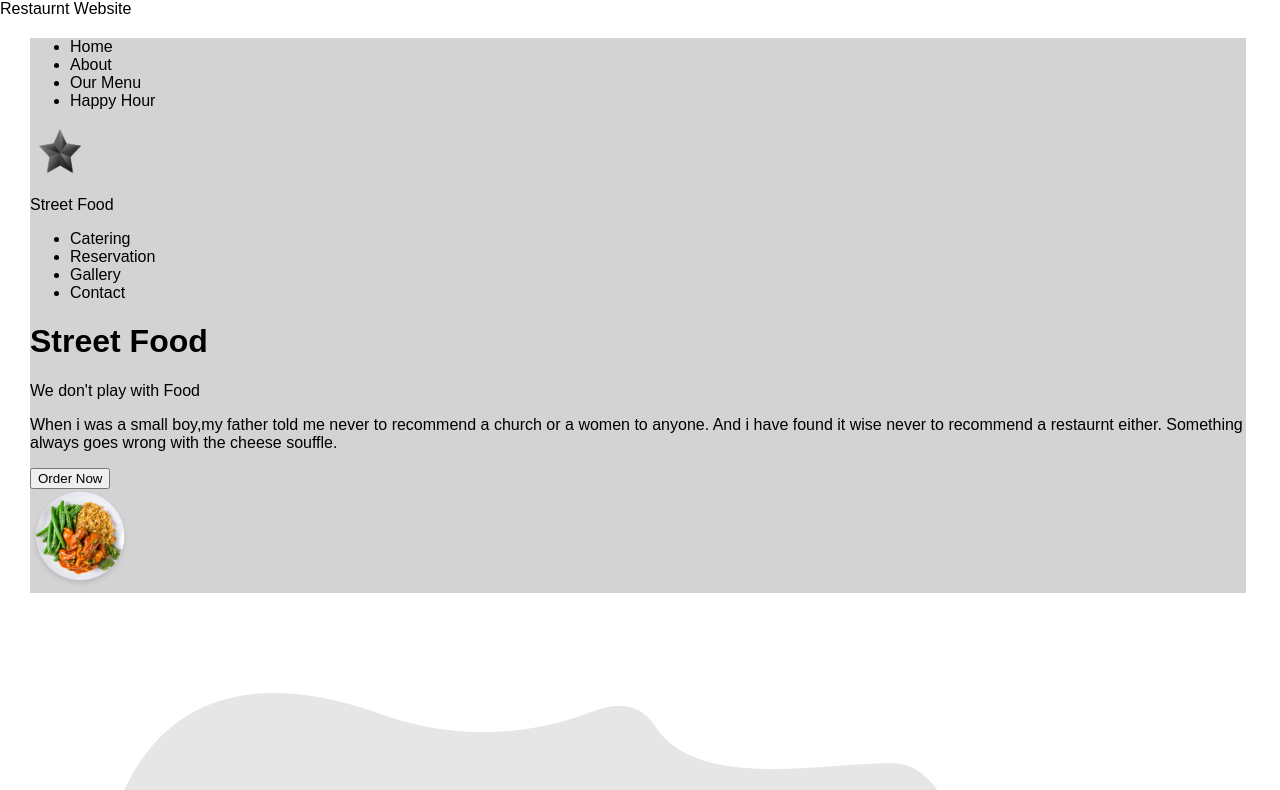
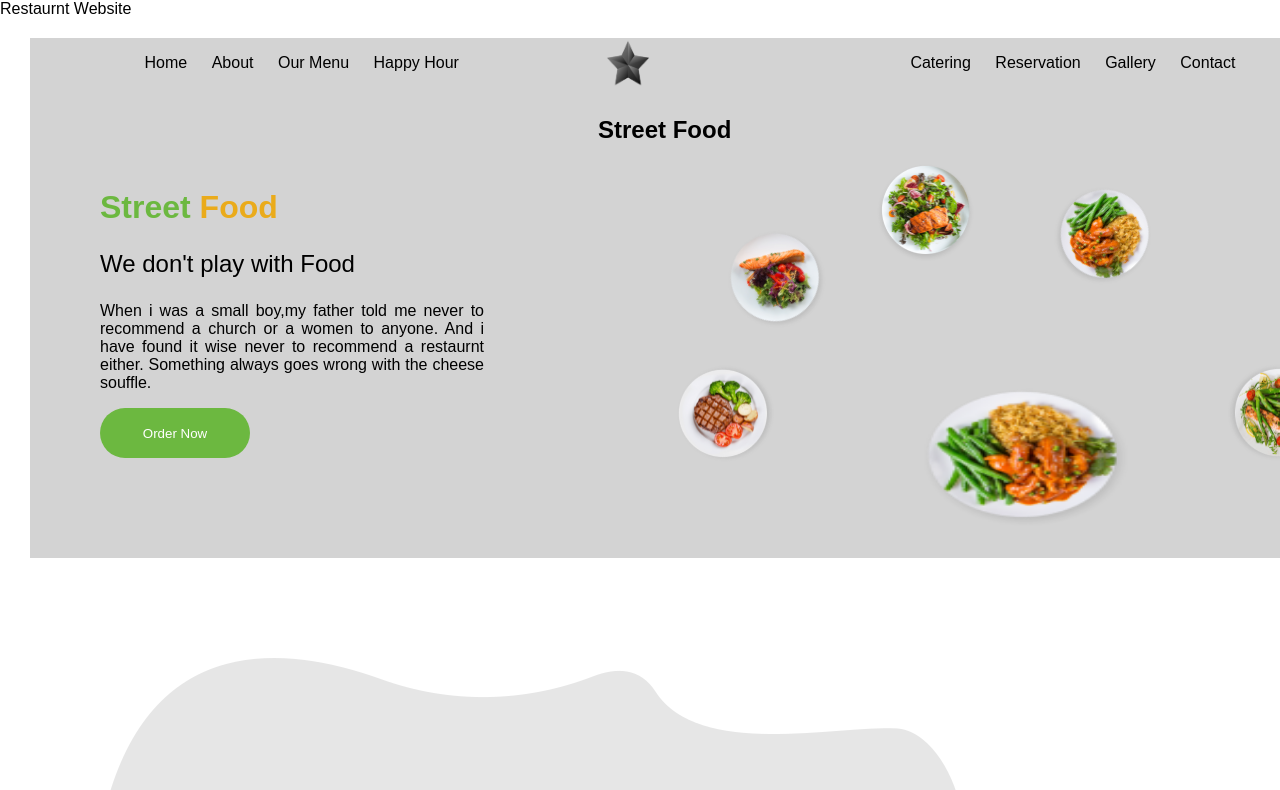
Before and after one commit to faisoabdirisak/Week2_Id_Project, a plain HTML site: page index.html in a window 1280 px wide. Shown: the top 790 px of the page. Drawn offline with Linux system fonts and the light colour scheme.

Commit message:
it will add header section

```diff
--- a/index.css
+++ b/index.css
@@ -1,17 +1,158 @@
 body{
     margin: 0;
     padding: 0;
-    font-family: 'poppins-bold', sans-serif;
+    font-family: 'poppins-bold', sans-serif
+
 }
 
+h2{
+    text-align: center;
+    margin-top: 40px;
+    padding-top: 40px;
+}
 .container{
     background-color: lightgrey;
-    height: 70%;
-    width: 95%;
+    height: 100%;
+    width: 100%;
     margin: 20px 10px 20px 30px;
 
 }
+#star{
+    font-weight: bold;
+    font-size: 24px;
+}
 
+
+span{
+    color: #6CB840;
+    font-weight: bolder;
+}
+#spa{
+    color:  #EAAB1B;
+    font-weight: bolder;
+}
+#sp{
+    color:  #EAAB1B;
+    font-weight: bolder;
+    font-size: 29px;
+}
+#mn{
+    color: #6CB840;
+    font-weight: bolder;
+}
+#de{
+    color: #6CB840;
+    font-weight: bolder;
+}
+#uss{
+    color: #6CB840;
+    font-weight: bolder;
+}
+#pe{
+    font-size: 24px;
+}
+
+
+.nav{
+    display: flex;
+    flex-direction: row;
+    justify-content: space-around;
+}
+#nav1>ul,#nav2>ul{
+    list-style-type: none;
+
+}
+li{
+    display: inline;
+    padding: 10px;
+}
+.con{
+    display: flex;
+    flex-direction: row;
+    justify-content: space-between;
+    align-items: center;
+}
+.content{
+    width: 30%;
+    text-align: justify;
+    padding-bottom:100px;
+    padding-left: 70px;
+}
+.content button{
+    height: 50px;
+    width: 150px;
+    border:2px ;
+    border-radius: 50px;
+}
+#email-btn, #order-btn{
+    background-color: #6CB840;
+    border-radius: 30px;
+    color: white;
+}
+span{
+    color: #6CB840;
+    font-weight: bolder;
+}
+
+.food-circle {
+    margin: 100px;
+    margin-top: 300px;
+    width: 800px;
+    height: 400px;
+    border-radius: 50%;
+    position: absolute;
+    right: 30%;
+
+
+  }
+
+  .food-circle img {
+    margin: -100px;
+    width: 100px;
+    height: 100px;
+    margin-left: 70%;
+    position: absolute;
+    top: 50%;
+    left: 40%;
+
+  }
+
+
+  .food-circle img:first-child {
+    transform: rotate(0deg) translateY(-200px);
+
+  }
+
+  .food-circle img:nth-child(2) {
+    transform: rotate(45deg) translateY(-250px);
+
+
+  }
+
+  .food-circle img:nth-child(3) {
+    transform: rotate(90deg) translateY(-350px);
+
+  }
+
+  .food-circle img:nth-child(4) {
+    transform: rotate(-48deg) translateY(-200px);
+
+
+  }
+
+  .food-circle img:nth-child(5) {
+    transform: rotate(-90deg) translateY(-200px);
+
+
+  }
+  .food-circle img[src="images/Assets-20210930T100524Z-001/Assets/image 5 (1).png"]{
+      height: 200px;
+      width: 300px;
+       margin-right: -5px;
+       margin-top: -105px;
+
+
+  }
 
 
 /* about section */
@@ -469,7 +610,7 @@ margin-left: 80px;
     #fo2{
         padding-top: 20px;
         padding-left: 10px;
-        border-left: 3px dotted black;
+        border-left: 3px dotted green;
         height: 100px;
         margin: 30px;
     }
--- a/index.html
+++ b/index.html
@@ -26,7 +26,7 @@
                 </div>
                 <div id="logo">
                     <img src="images/Assets-20210930T100524Z-001/Assets/132-1325745_logo-star-3d-png-transparent-png-removebg-preview.png" height="50px" width="60px">
-                    <p>Street Food</p>
+                    <p id="star">Street Food</p>
                 </div>
                 <div id="nav2">
                     <ul>
@@ -48,12 +48,18 @@
                 <button type="submit" id="order-btn">Order Now</button>
         </div>
 
-            <div class="food">
-                <img src="images/Assets-20210930T100524Z-001/Assets/image 5.png">
+        <div class="food-circle">
+            <img src="images/Assets-20210930T100524Z-001/Assets/image 3.png" alt="dishes">
+            <img src="images/Assets-20210930T100524Z-001/Assets/image 5.png" alt="dishes">
+            <img src="images/Assets-20210930T100524Z-001/Assets/image 6.png" alt="dishes">
+            <img src="images/Assets-20210930T100524Z-001/Assets/image 2.png" alt="dishes">
+            <img src="images/Assets-20210930T100524Z-001/Assets/image 1.png" alt="dishes">
+            <img src="images/Assets-20210930T100524Z-001/Assets/image 5 (1).png" alt="dishes">
+        </div>
 
-            </div>
-        </div>
-        </div>
+                </div>
+                </div>
+
         <div class="about">
             <div class="about1">
                 <img src="images/Assets-20210930T100524Z-001/Assets/eating_together.png">
```
